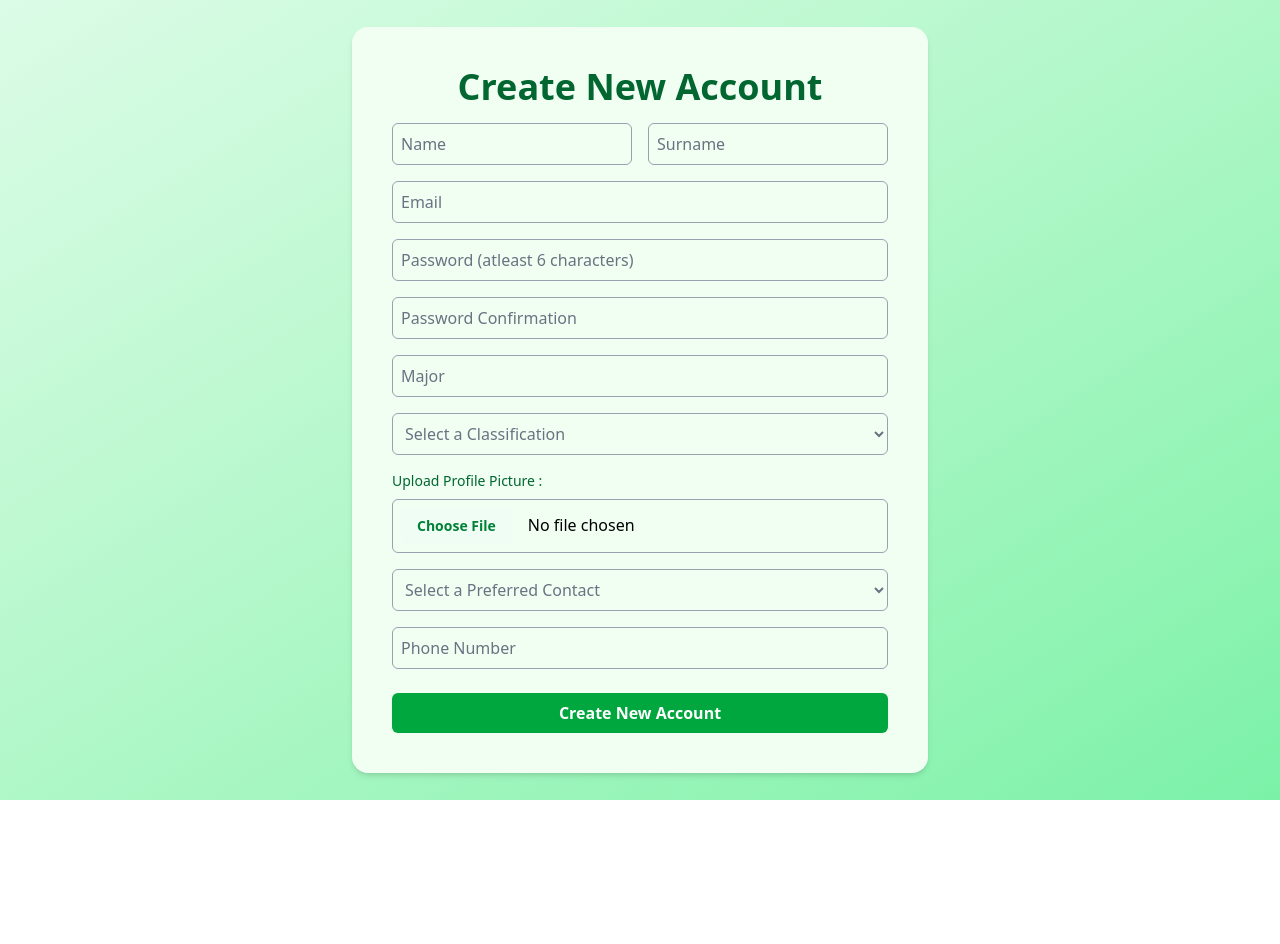
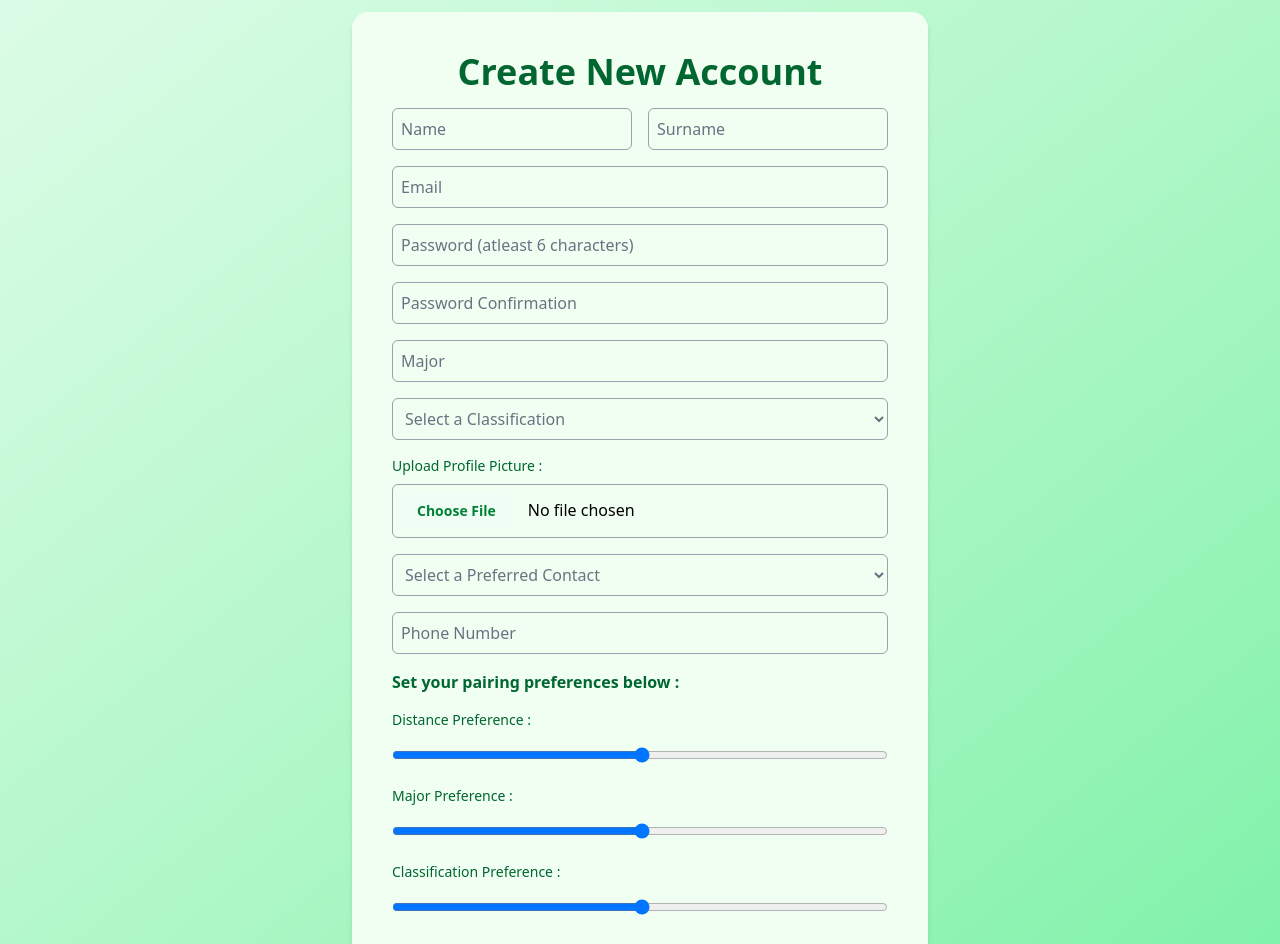
Before and after one commit to BuddyLink/Buddy_Link, a React (Vite) app in the folder Frontend/my-vite-app/: page /signup in a window 1280 px wide. Shown: the top 944 px of the page. Before the commit the page ends 800 px from the top, so only its background shows below. Built offline with nearby package versions, Linux system fonts and the light colour scheme; no server answers.

Commit message:
-Implemeted the preference feature. -Implemented scoring and weighting based of preferences. -Implemented sorting based on score.

```diff
--- a/Frontend/my-vite-app/src/Components/CreateNewAccount.jsx
+++ b/Frontend/my-vite-app/src/Components/CreateNewAccount.jsx
@@ -14,6 +14,9 @@ const createNewUserAccount = () => {
   const [preferredContact, setPreferredContact] = useState("");
   const [phone, setPhone] = useState("");
   const [passwordConfirmation, setPasswordConfirmation] = useState("");
+  const [distancePreferences, setDistancePreferences] = useState("");
+  const [majorPreferences, setMajorPreferences] = useState("");
+  const [classificationPreferences, setClassificationPreferences] = useState("");
   const navigate = useNavigate();
 
   const handleProfile = (e) => {
@@ -27,6 +30,11 @@ const createNewUserAccount = () => {
       reader.readAsDataURL(file);
     }
   };
+
+  let preferences = {};
+  preferences["distance"] = distancePreferences;
+  preferences["major"] = majorPreferences;
+  preferences["classification"] = classificationPreferences;
 
   const handleSubmit = async (e) => {
     e.preventDefault();
@@ -42,6 +50,7 @@ const createNewUserAccount = () => {
       phone,
       walkCount: Number(0),
       passwordConfirmation,
+      preferences,
     };
     const result = await createNewAccount(data);
     if (result?.success) {
@@ -178,6 +187,54 @@ const createNewUserAccount = () => {
             className="w-full p-2 rounded-md border border-gray-400 bg-[#f1fff3] placeholder-gray-500 dark:bg-gray-700 dark:border-gray-500 dark:placeholder-gray-400 dark:text-white focus:outline-none focus:ring-2 focus:ring-green-400 "
             maxLength="15"
           />
+          <h2 className="font-semibold text-green-800 dark:text-emerald-600">
+            Set your pairing preferences below :{" "}
+          </h2>
+          <label className="block text-sm font-medium text-green-800 dark:text-gray-300">
+            Distance Preference :
+          </label>
+          <div>
+            <input
+              type="range"
+              required
+              id="distancePreference"
+              min="1"
+              max="100"
+              value={distancePreferences}
+              onChange={(e) => setDistancePreferences(e.target.value)}
+              className="w-full rounded-md border border-gray-400 bg-[#f1fff3] placeholder-gray-500 dark:bg-gray-700 dark:border-gray-500 dark:placeholder-gray-400 dark:text-white focus:outline-none focus:ring-2 focus:ring-green-400 "
+            />
+          </div>
+          <label className="block text-sm font-medium text-green-800 dark:text-gray-300">
+            Major Preference :
+          </label>
+          <div>
+            <input
+              type="range"
+              required
+              id="majorPreference"
+              min="1"
+              max="100"
+              value={majorPreferences}
+              onChange={(e) => setMajorPreferences(e.target.value)}
+              className="w-full rounded-md border border-gray-400 bg-[#f1fff3] placeholder-gray-500 dark:bg-gray-700 dark:border-gray-500 dark:placeholder-gray-400 dark:text-white focus:outline-none focus:ring-2 focus:ring-green-400 "
+            />
+          </div>
+          <label className="block text-sm font-medium text-green-800 dark:text-gray-300">
+            Classification Preference :
+          </label>
+          <div>
+            <input
+              type="range"
+              required
+              id="classificationPreference"
+              min="1"
+              max="100"
+              value={classificationPreferences}
+              onChange={(e) => setClassificationPreferences(e.target.value)}
+              className="w-full rounded-md border border-gray-400 bg-[#f1fff3] placeholder-gray-500 dark:bg-gray-700 dark:border-gray-500 dark:placeholder-gray-400 dark:text-white focus:outline-none focus:ring-2 focus:ring-green-400 "
+            />
+          </div>
           <button
             type="submit"
             className="w-full bg-green-600 text-white font-semibold py-2 rounded-md mt-2 hover:bg-green-800 dark:bg-emerald-500 dark:hover:bg-emerald-800 dark:text-gray-100"
```
Also changed, not shown: 2 other files (tests, documents, lock files or other folders).
